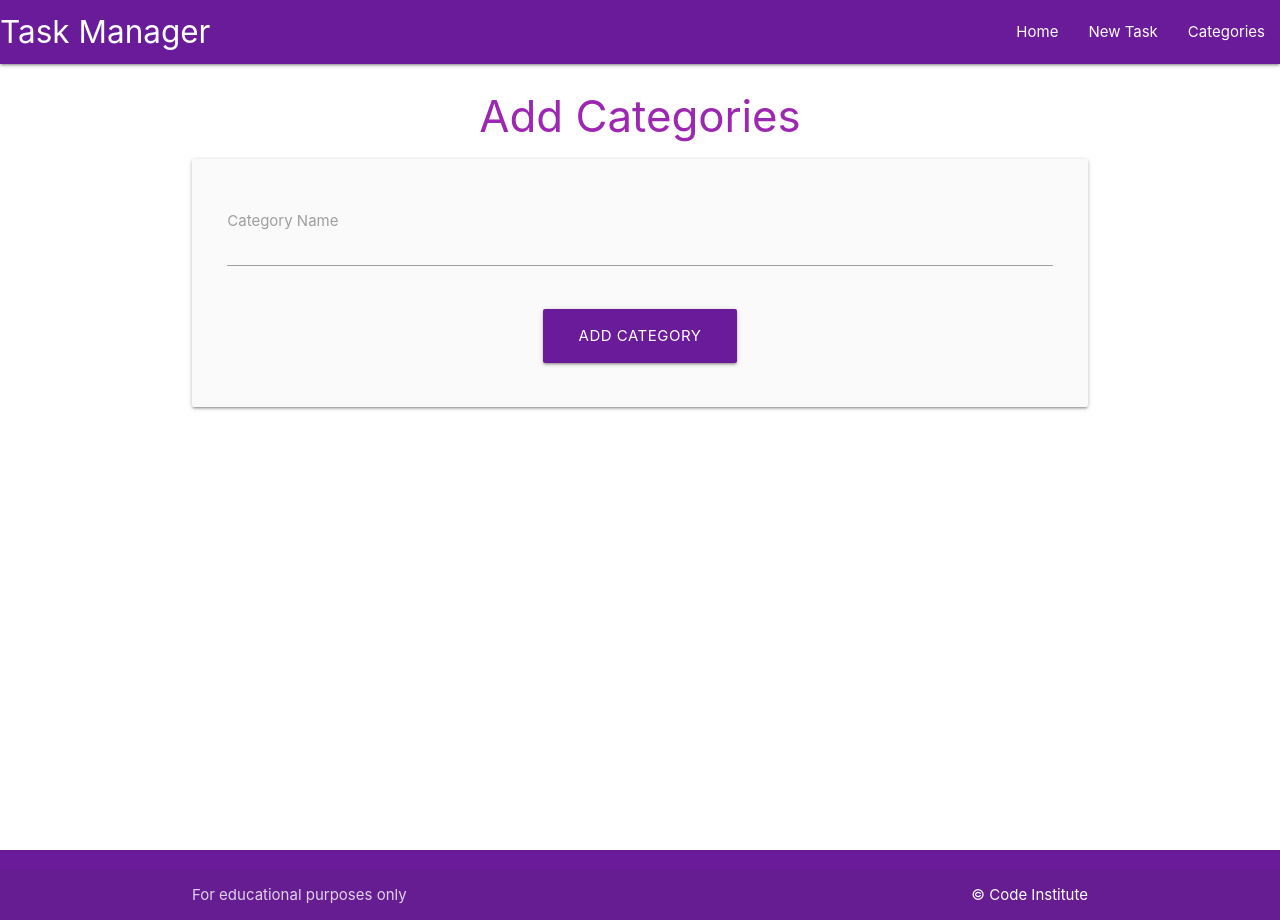
After one commit to JCav23/CI-Flask-SqlAlchemy-Task-Manager, a Flask app: page /add_category in a window 1280 px wide. The commit adds this page. Run offline with Flask 3, Linux system fonts and the light colour scheme.

Commit message:
added lesson 3 material for task manager project

```diff
--- a/taskmanager/routes.py
+++ b/taskmanager/routes.py
@@ -1,4 +1,4 @@
-from flask import render_template
+from flask import render_template, request, redirect, url_for
 from taskmanager import app, db
 from taskmanager.models import Category, Task
 
@@ -6,3 +6,18 @@ from taskmanager.models import Category, Task
 @app.route("/")
 def home():
     return render_template("tasks.html")
+
+
+@app.route("/categories")
+def categories():
+    return render_template("categories.html")
+
+
+@app.route("/add_category", methods=["GET", "POST"])
+def add_category():
+    if request.method == "POST":
+        category = Category(category_name=request.form.get("category_name"))
+        db.session.add(category)
+        db.session.commit()
+        return redirect(url_for("categories"))
+    return render_template("add_category.html")
--- /dev/null
+++ b/taskmanager/templates/add_category.html
@@ -0,0 +1,25 @@
+{% extends "base.html" %}
+{% block content %}
+
+<h3 class="purple-text text darken-3 center-align">Add Categories</h3>
+
+<div class="row card-panel grey lighten-5">
+    <form class="col s12">
+      <div class="row" method="POST" action="{{ url_for('add_category') }}">
+        <div class="input-field col s12">
+            <i class="fas fa-folder-open-prefix purple-text text-darken-3"></i>
+          <input id="category_name" name="category_name" type="text" class="validate" required minlength="3" maxlength="25">
+          <label for="last_name">Category Name</label>
+        </div>
+      </div>
+      <div class="row">
+        <div class="col s12 center-align">
+            <button class="btn-large purple darken-3">
+                Add Category <i class="fas fa-plu-square right"></i>
+            </button>
+        </div>
+      </div>
+    </form>
+  </div>
+
+{% endblock %}
--- a/taskmanager/templates/base.html
+++ b/taskmanager/templates/base.html
@@ -21,7 +21,7 @@
                 <ul class="right hide-on-med-and-down">
                     <li><a href="{{ url_for('home')}}">Home</a></li>
                     <li><a href="">New Task</a></li>
-                    <li><a href="">Categories</a></li>
+                    <li><a href="{{ url_for('categories')}}">Categories</a></li>
                 </ul>
             </div>
         </nav>
@@ -30,7 +30,7 @@
         <ul class="sidenav" id="mobile-demo">
             <li><a href="{{ url_for('home')}}">Home</a></li>
             <li><a href="">New Task</a></li>
-            <li><a href="">Categories</a></li>
+            <li><a href="{{ url_for('categories')}}">Categories</a></li>
         </ul>
     </header>
 
```
Also changed, not shown: taskmanager/templates/categories.html (added, +14 -0 lines).
